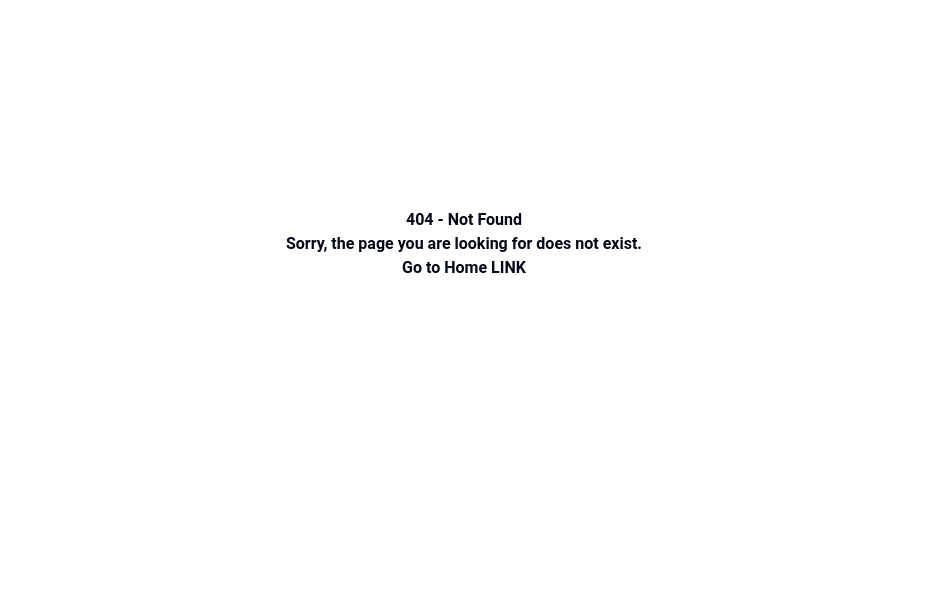
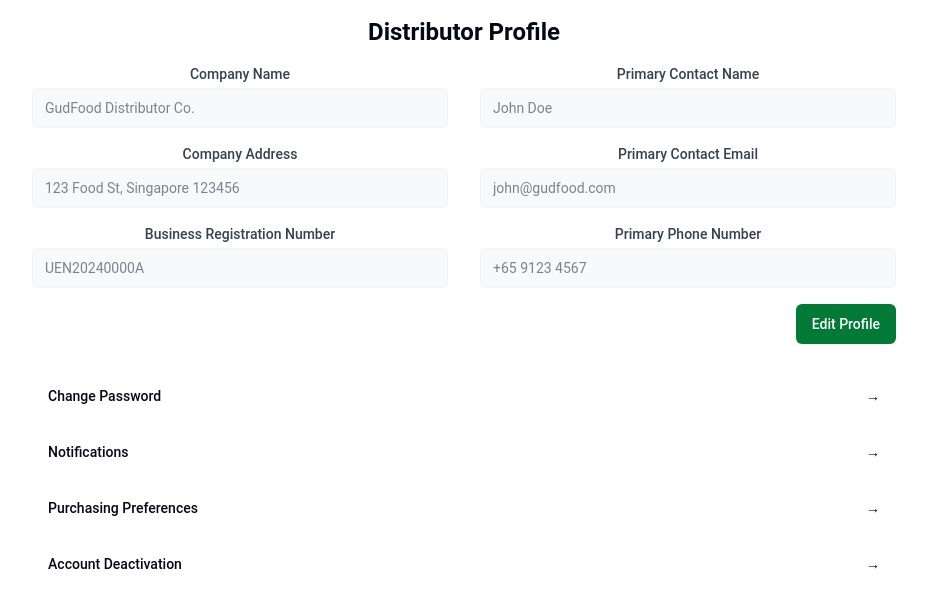
Before and after one commit to morksen123/marketplace, a React (Vite) app: page /distributor-account in a window 1280 px wide. Before the commit this address had no page. Shown: the top 608 px of the page, without its empty margins (176-1103 px from the left). Built offline with nearby package versions, Linux system fonts and the light colour scheme; no server answers; a web font is replaced by a local one.

Commit message:
Added Distributor Profile Page | Distributor Profile Mangement

```diff
--- a/src/app/router.tsx
+++ b/src/app/router.tsx
@@ -40,6 +40,13 @@ const routes: RouteObject[] = [
       return { Component: DistributorHomeRoute };
     },
   },
+  {
+    path: '/distributor-account',
+    lazy: async () => {
+      const { ProfileManagementRoute } = await import('./routes/distributorAccount/distributor-account');
+      return { Component: ProfileManagementRoute };
+    },
+  },
 ];
 
 const router = createBrowserRouter(routes);
--- /dev/null
+++ b/src/app/routes/distributorAccount/distributor-account.tsx
@@ -0,0 +1,5 @@
+import ProfileManagement from "@/features/DistributorAccount/components/ProfileManagement";
+
+export const ProfileManagementRoute = () => {
+  return <ProfileManagement />;
+};
--- /dev/null
+++ b/src/features/DIstributorAccount/components/ProfileManagement.tsx
@@ -0,0 +1,213 @@
+import React, { useState, useEffect } from 'react';
+import { Link } from 'react-router-dom';
+import { Alert, AlertDescription } from '@/components/ui/alert';
+import { Button } from '@/components/ui/button';
+import { Input } from '@/components/ui/input';
+import { HoverCard, HoverCardContent, HoverCardTrigger } from "@/components/ui/hover-card";
+import { AlertCircle } from 'lucide-react';
+
+interface DistributorProfile {
+  companyName: string;
+  companyAddress: string;
+  businessRegistrationNumber: string;
+  primaryContactName: string;
+  primaryContactEmail: string;
+  primaryPhoneNumber: string;
+}
+
+const ProfileManagement: React.FC = () => {
+  const [profile, setProfile] = useState<DistributorProfile | null>(null);
+  const [isEditing, setIsEditing] = useState(false);
+  const [editedProfile, setEditedProfile] = useState<DistributorProfile | null>(null);
+  const [successMessage, setSuccessMessage] = useState<string | null>(null);
+  const [showInfoAlert, setShowInfoAlert] = useState(false);
+
+  useEffect(() => {
+    const fetchProfile = async () => {
+      try {
+        const response = await fetch('/api/distributor/profile');
+        if (!response.ok) throw new Error('Failed to fetch profile');
+        const data: DistributorProfile = await response.json();
+        setProfile(data);
+        setEditedProfile(data);
+      } catch (error) {
+        console.error('Error fetching profile:', error);
+        const mockData: DistributorProfile = {
+          companyName: 'GudFood Distributor Co.',
+          companyAddress: '123 Food St, Singapore 123456',
+          businessRegistrationNumber: 'UEN20240000A',
+          primaryContactName: 'John Doe',
+          primaryContactEmail: 'john@gudfood.com',
+          primaryPhoneNumber: '+65 9123 4567',
+        };
+        setProfile(mockData);
+        setEditedProfile(mockData);
+      }
+    };
+
+    fetchProfile();
+  }, []);
+
+  const handleEdit = () => {
+    setIsEditing(true);
+  };
+
+  const handleSave = async () => {
+    await new Promise((resolve) => setTimeout(resolve, 500));
+    setProfile(editedProfile);
+    setIsEditing(false);
+    setSuccessMessage('Profile updated successfully!');
+    setTimeout(() => setSuccessMessage(null), 3000);
+  };
+
+  const handleCancel = () => {
+    setEditedProfile(profile);
+    setIsEditing(false);
+  };
+
+  const handleChange = (e: React.ChangeEvent<HTMLInputElement>) => {
+    if (editedProfile) {
+      setEditedProfile({
+        ...editedProfile,
+        [e.target.name]: e.target.value,
+      });
+    }
+  };
+
+  const handleDisabledFieldClick = () => {
+    setShowInfoAlert(true);
+    setTimeout(() => setShowInfoAlert(false), 5000); // Hide alert after 5 seconds
+  };
+
+  const DisabledFieldWithHoverCard = ({ label, value }: { label: string; value: string }) => (
+    <HoverCard>
+      <HoverCardTrigger asChild>
+        <div
+          onClick={handleDisabledFieldClick}
+          className="cursor-not-allowed"
+        >
+          <label className="block text-sm font-medium text-gray-700">{label}</label>
+          <Input
+            type="text"
+            value={value}
+            disabled
+            className="mt-1 bg-gray-100 pointer-events-none"
+          />
+        </div>
+      </HoverCardTrigger>
+      <HoverCardContent>
+        To edit this field, please contact our help team at <a href="mailto:help@gudfood.com">help@gudfood.com</a>.
+      </HoverCardContent>
+    </HoverCard>
+  );
+
+  if (!profile) {
+    return <div className="p-4">Loading...</div>;
+  }
+
+  return (
+    <div className="p-4 max-w-4xl mx-auto">
+      <h1 className="text-2xl font-bold mb-4">Distributor Profile</h1>
+
+      {successMessage && (
+        <Alert className="mb-4">
+          <AlertDescription>{successMessage}</AlertDescription>
+        </Alert>
+      )}
+
+      {showInfoAlert && (
+        <Alert variant="info" className="mb-4">
+          <AlertCircle className="h-4 w-4" />
+          <AlertDescription>
+            Some fields (Company Name, Company Address, and Business Registration Number) are restricted.
+            To update this information, please contact our help team at{' '}
+            <a href="mailto:help@gudfood.com" className="font-medium underline hover:text-blue-600">
+              help@gudfood.com
+            </a>.
+          </AlertDescription>
+        </Alert>
+      )}
+
+      <div className="grid grid-cols-2 gap-8">
+        {/* Column 1: Company Details */}
+        <div className="space-y-4">
+          <DisabledFieldWithHoverCard label="Company Name" value={profile.companyName} />
+          <DisabledFieldWithHoverCard label="Company Address" value={profile.companyAddress} />
+          <DisabledFieldWithHoverCard label="Business Registration Number" value={profile.businessRegistrationNumber} />
+        </div>
+
+        {/* Column 2: Contact Details */}
+        <div className="space-y-4">
+          <div>
+            <label className="block text-sm font-medium text-gray-700">Primary Contact Name</label>
+            <Input
+              type="text"
+              name="primaryContactName"
+              value={isEditing ? editedProfile?.primaryContactName : profile.primaryContactName}
+              onChange={handleChange}
+              disabled={!isEditing}
+              className={`mt-1 ${!isEditing ? 'bg-gray-100' : ''}`}
+            />
+          </div>
+
+          <div>
+            <label className="block text-sm font-medium text-gray-700">Primary Contact Email</label>
+            <Input
+              type="email"
+              name="primaryContactEmail"
+              value={isEditing ? editedProfile?.primaryContactEmail : profile.primaryContactEmail}
+              onChange={handleChange}
+              disabled={!isEditing}
+              className={`mt-1 ${!isEditing ? 'bg-gray-100' : ''}`}
+            />
+          </div>
+
+          <div>
+            <label className="block text-sm font-medium text-gray-700">Primary Phone Number</label>
+            <Input
+              type="tel"
+              name="primaryPhoneNumber"
+              value={isEditing ? editedProfile?.primaryPhoneNumber : profile.primaryPhoneNumber}
+              onChange={handleChange}
+              disabled={!isEditing}
+              className={`mt-1 ${!isEditing ? 'bg-gray-100' : ''}`}
+            />
+          </div>
+
+          <div className="flex justify-end space-x-2 mt-4">
+            {isEditing ? (
+              <>
+                <Button onClick={handleSave} variant="secondary">Save</Button>
+                <Button onClick={handleCancel} variant="outline">Cancel</Button>
+              </>
+            ) : (
+              <Button onClick={handleEdit} variant="secondary">Edit Profile</Button>
+            )}
+          </div>
+        </div>
+      </div>
+
+      <div className="mt-8">
+                <ul className="space-y-4">
+                  {[
+                    { text: 'Change Password', path: '/profile/change-password' },
+                    { text: 'Notifications', path: '/profile/notifications' },
+                    { text: 'Purchasing Preferences', path: '/profile/purchasing-preferences' },
+                    { text: 'Account Deactivation', path: '/profile/account-deactivation' }
+                  ].map(({ text, path }) => (
+                    <li key={text}>
+                      <Link to={path} style={{ textDecoration: 'none' }}>
+                        <Button variant="ghost" className="w-full justify-between">
+                          {text}
+                          <span className="ml-2">→</span>
+                        </Button>
+                      </Link>
+                    </li>
+                  ))}
+                </ul>
+              </div>
+    </div>
+  );
+};
+
+export default ProfileManagement;
```
